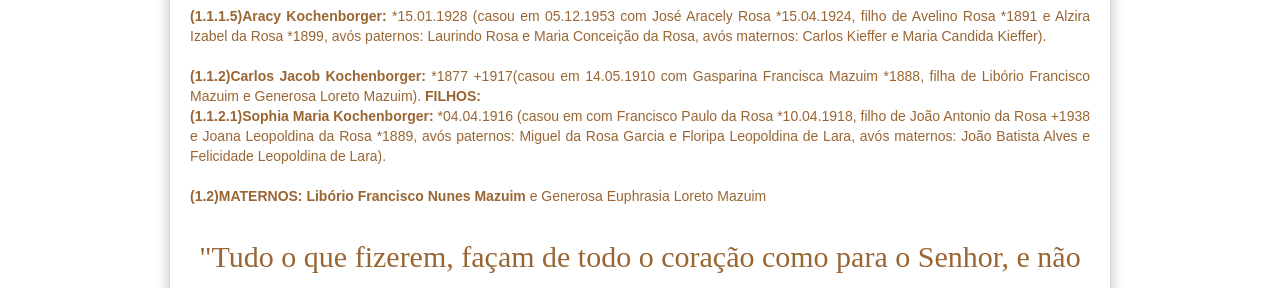
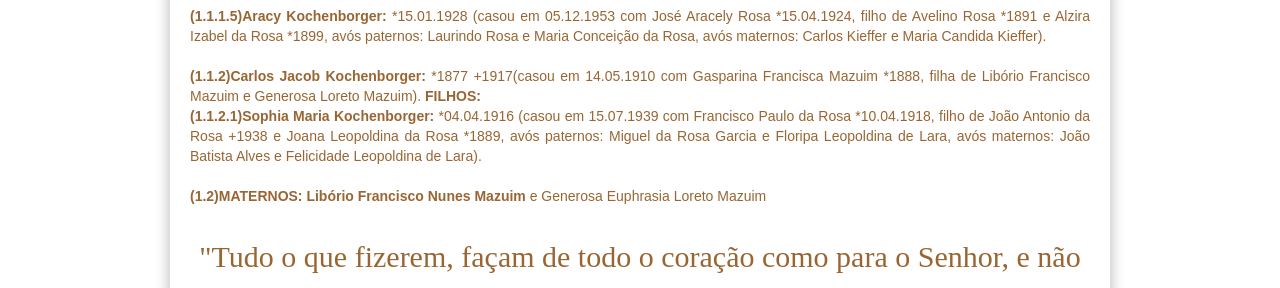
Before and after one commit to claudiovargas1955/claudiovargas1955.github.io, a Jekyll site: the page built from _pages/familia-kochenborger.html, in a window 1280 px wide. Shown: the part 1342-1630 px from the top of the page. Built offline with Jekyll 4.4.1, drawn with Linux system fonts in a browser that asks for light colours; some web fonts are replaced.

Commit message:
Update familia-kochenborger.html

```diff
--- a/_pages/familia-kochenborger.html
+++ b/_pages/familia-kochenborger.html
@@ -148,9 +148,9 @@ Oliveira e Idalina Soares Leal *1850 +03.09.1934). <b>FILHOS: </b><br>
 
   <b>(1.1.2)Carlos Jacob Kochenborger: </b>*1877 +1917(casou em 14.05.1910 com Gasparina Francisca Mazuim *1888, filha de Libório
   Francisco Mazuim e Generosa Loreto Mazuim). <b>FILHOS: </b><br>
-    <b>(1.1.2.1)Sophia Maria Kochenborger: </b>*04.04.1916 (casou em com Francisco Paulo da Rosa *10.04.1918, filho de João Antonio da
-    Rosa +1938 e Joana Leopoldina da Rosa *1889, avós paternos: Miguel da Rosa Garcia e Floripa Leopoldina de Lara, avós maternos: João
-    Batista Alves e Felicidade Leopoldina de Lara). <br><br>
+    <b>(1.1.2.1)Sophia Maria Kochenborger: </b>*04.04.1916 (casou em 15.07.1939 com Francisco Paulo da Rosa *10.04.1918, filho de João
+    Antonio da Rosa +1938 e Joana Leopoldina da Rosa *1889, avós paternos: Miguel da Rosa Garcia e Floripa Leopoldina de Lara, avós
+    maternos: João Batista Alves e Felicidade Leopoldina de Lara). <br><br>
 
 
 <b>(1.2)MATERNOS: Libório Francisco Nunes Mazuim </b>e Generosa Euphrasia Loreto Mazuim <br><br>
```
